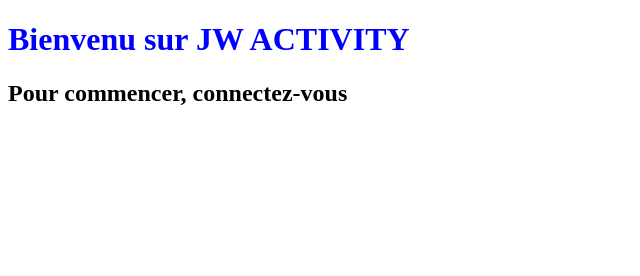
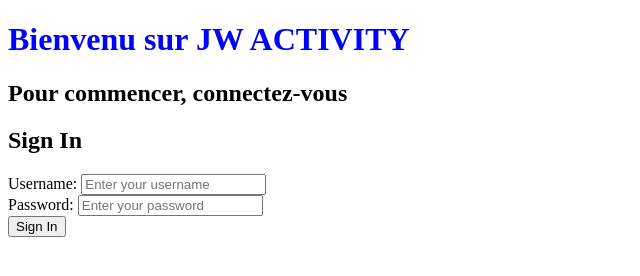
Before and after one commit to Masteryoda009/Masteryoda009.github.io, a plain HTML site: page index.html in a window 1280 px wide. Shown: the whole page, without its empty margins (0-640 px from the left). Drawn offline with Linux system fonts and the light colour scheme.

Commit message:
sign in module start

```diff
--- a/index.html
+++ b/index.html
@@ -7,7 +7,24 @@
 </head>
 <body>
     <h1 id="wlcm">Bienvenu sur JW ACTIVITY</h1>
-    <h2 class="signin"> Pour commencer, connectez-vous</h2>
+    <div>
+        <h2 class="signinm"> Pour commencer, connectez-vous</h2>
+    </div>
+    <div class="signin">
+        <form action="">
+            <h2>Sign In</h2>
+            <label for="username">Username:</label>
+            <input type="text" id="username" name="username" placeholder="Enter your username" required>
+            <br>
+            <label for="password">Password:</label>
+            <input type="password" id="password" name="password" placeholder="Enter your password" required>
+            <br>
+            <button type="submit">Sign In</button>
+        </form>
+
+    </div>
+
+
 
 </body>
 </html>
```
